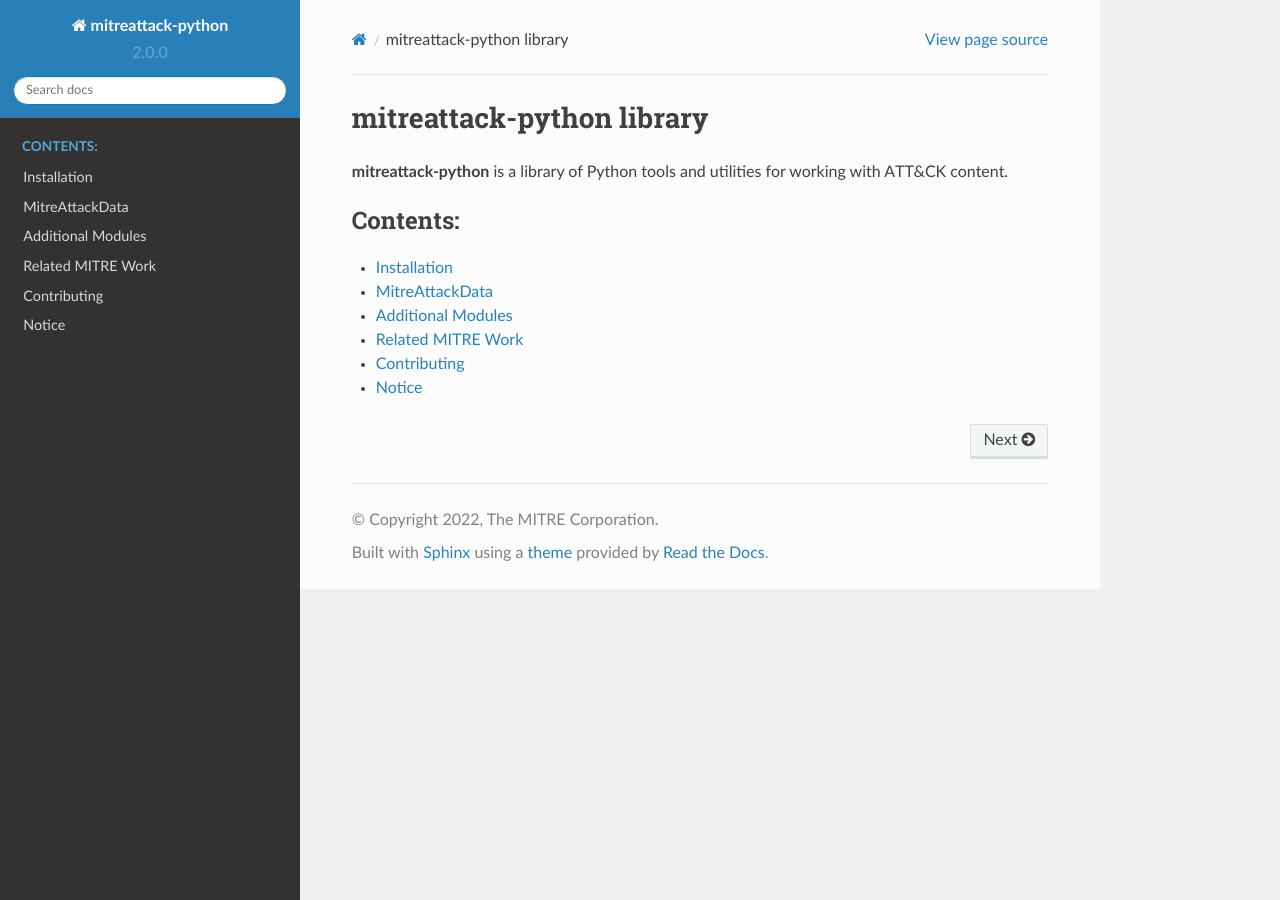
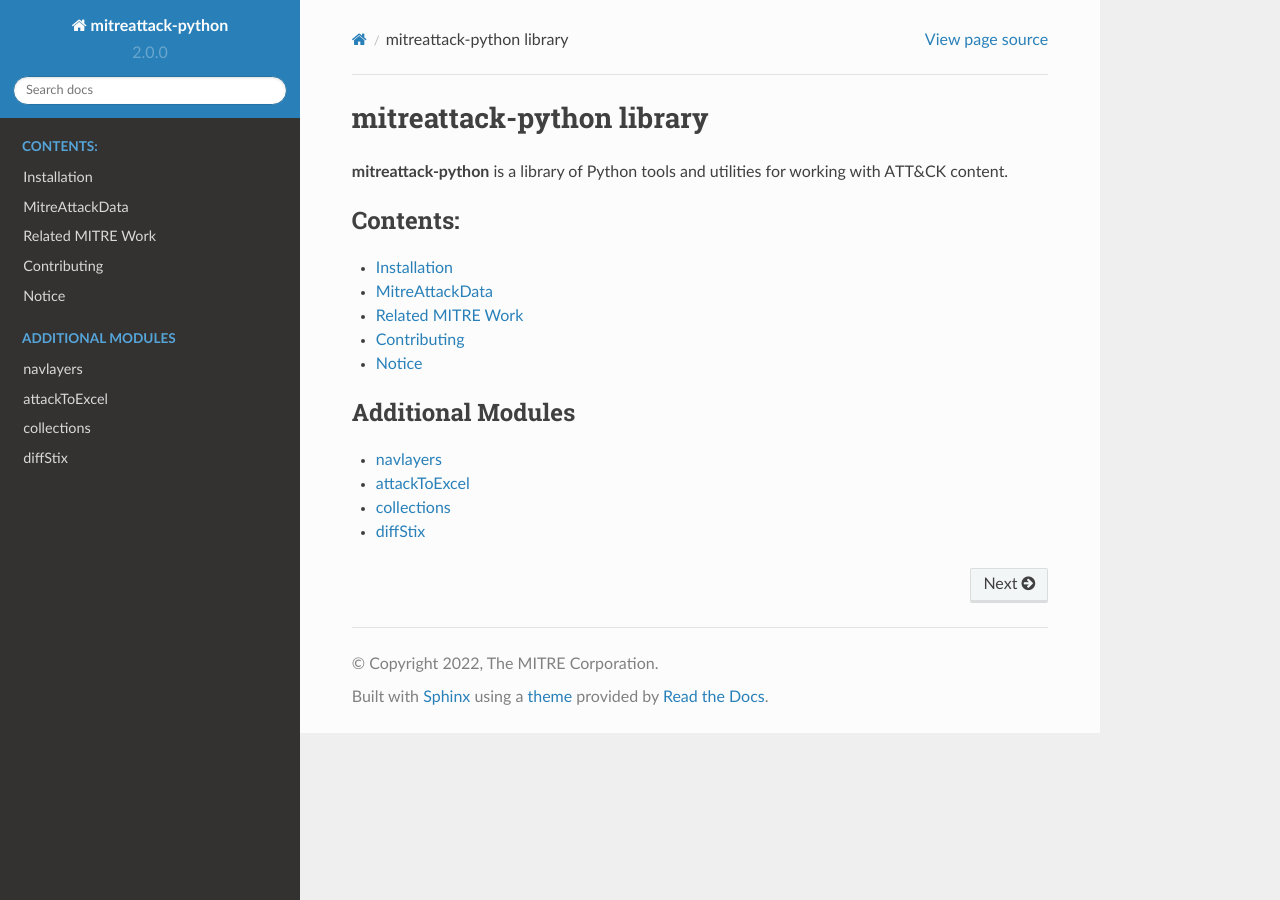
Before and after one commit to mitre-attack/mitreattack-python, a Sphinx documentation site: the page built from docs/index.rst, in a window 1280 px wide. Built offline with Sphinx 7.4.7 and the Read the Docs theme 2.0.0, drawn with Linux system fonts in a browser that asks for light colours.

Commit message:
move additional modules to their own seaprate files

```diff
--- a/docs/index.rst
+++ b/docs/index.rst
@@ -10,7 +10,15 @@ content.
 
    installation
    mitre_attack_data
-   additional_modules
    related_work
    contributing
    notice
+
+.. toctree::
+   :maxdepth: 1
+   :caption: Additional Modules
+
+   additional_modules/navlayers
+   additional_modules/attackToExcel
+   additional_modules/collections
+   additional_modules/diffStix
```
Also changed, not shown: docs/additional_modules.rst (deleted, +0 -14 lines), docs/additional_modules/attackToExcel.rst (added, +11 -0 lines), docs/additional_modules/collections.rst (added, +11 -0 lines), docs/additional_modules/diffStix.rst (added, +10 -0 lines), docs/additional_modules/navlayers.rst (added, +12 -0 lines).
